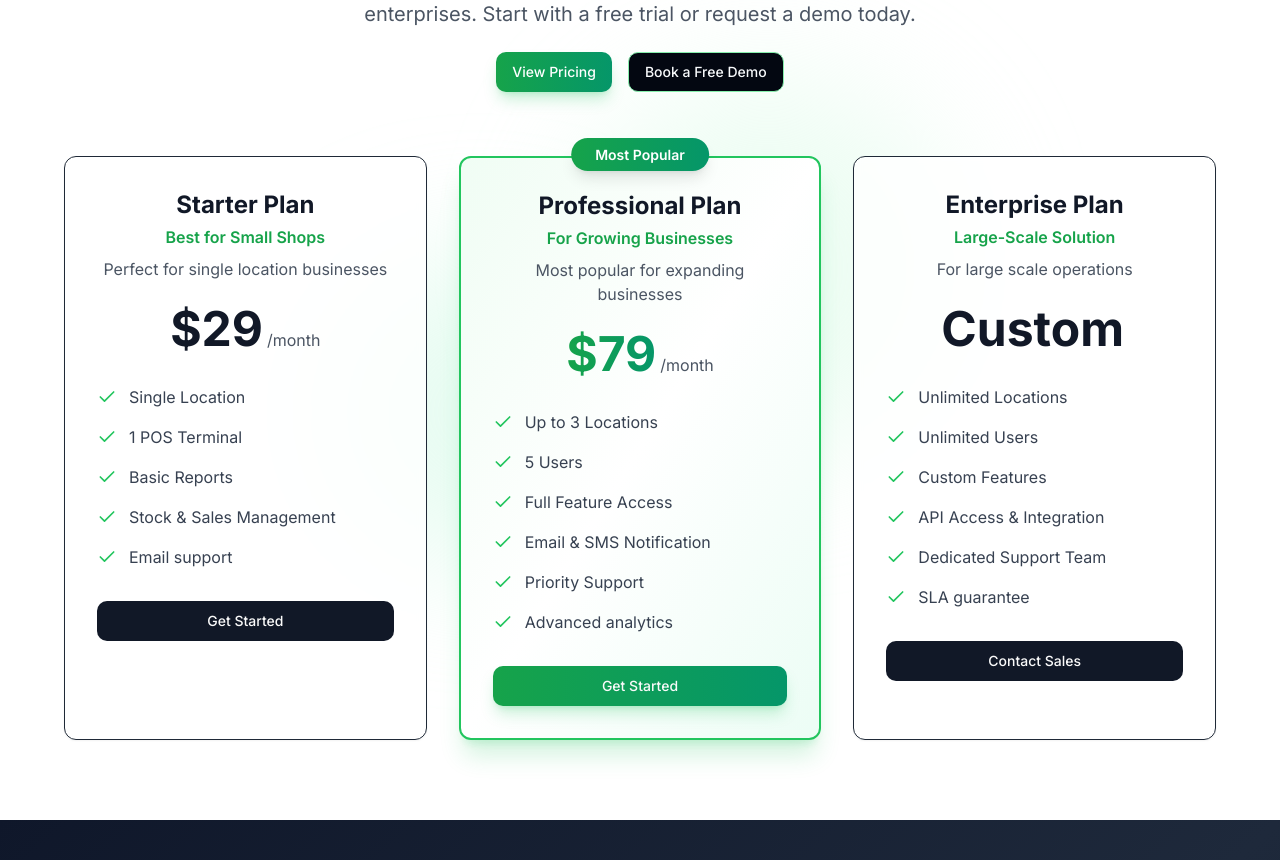
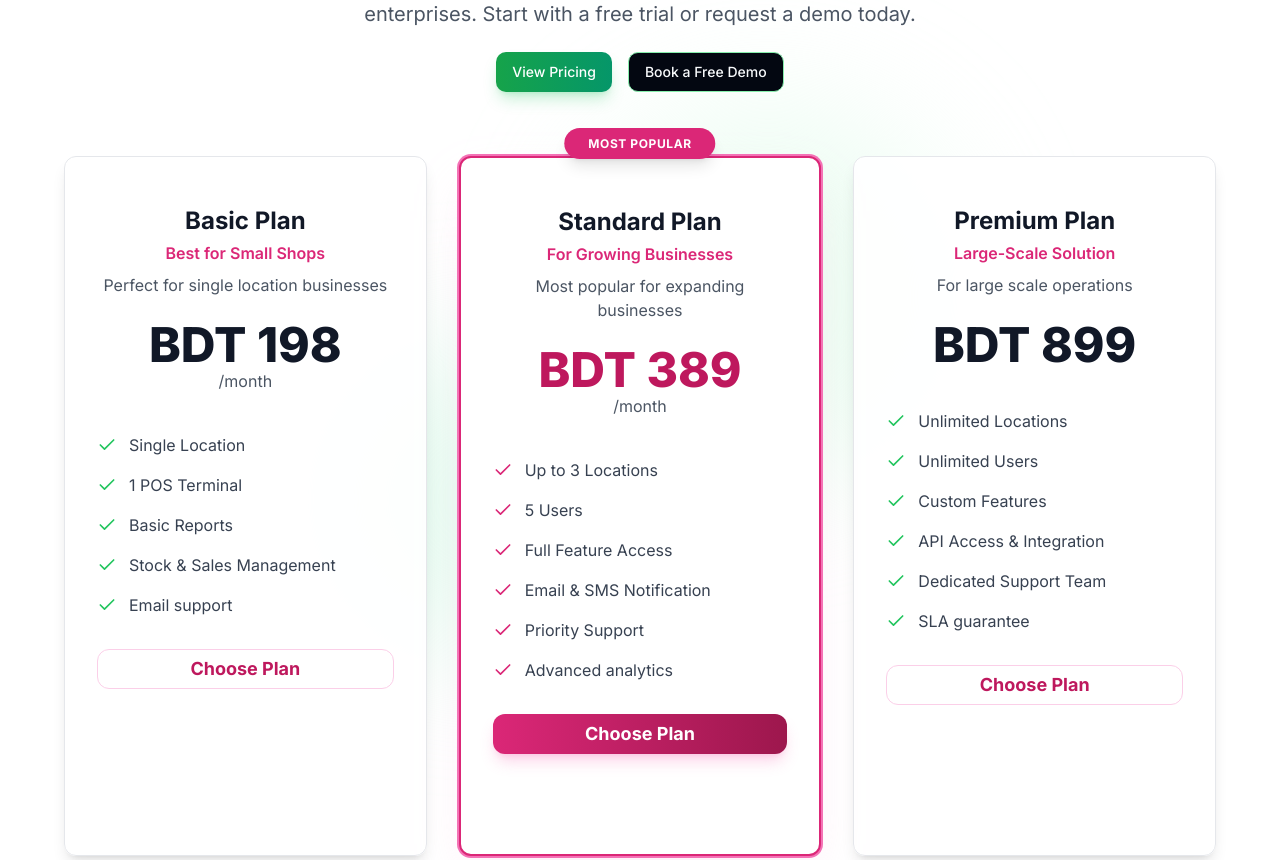
Before and after one commit to inflamesolutionsltd/pos, a React (Vite) app: page / in a window 1280 px wide. Shown: the part 2781-3641 px from the top of the page. Built offline with nearby package versions, Linux system fonts and the light colour scheme.

Commit message:
color and content change

```diff
--- a/src/components/sections/Pricing.tsx
+++ b/src/components/sections/Pricing.tsx
@@ -1,13 +1,12 @@
-
 import { Button } from "@/components/ui/button";
 import { Card } from "@/components/ui/card";
 import { Check } from "lucide-react";
 
 const plans = [
 	{
-    name: "Starter Plan",
+		name: "Basic Plan",
 		subtitle: "Best for Small Shops",
-    price: "$29",
+		price: "BDT 198",
 		period: "/month",
 		description: "Perfect for single location businesses",
 		features: [
@@ -15,14 +14,14 @@ const plans = [
 			"1 POS Terminal",
 			"Basic Reports",
 			"Stock & Sales Management",
-      "Email support"
+			"Email support",
 		],
-    popular: false
+		popular: false,
 	},
 	{
-    name: "Professional Plan",
+		name: "Standard Plan",
 		subtitle: "For Growing Businesses",
-    price: "$79",
+		price: "BDT 389",
 		period: "/month",
 		description: "Most popular for expanding businesses",
 		features: [
@@ -31,14 +30,14 @@ const plans = [
 			"Full Feature Access",
 			"Email & SMS Notification",
 			"Priority Support",
-      "Advanced analytics"
+			"Advanced analytics",
 		],
-    popular: true
+		popular: true,
 	},
 	{
-    name: "Enterprise Plan",
+		name: "Premium Plan",
 		subtitle: "Large-Scale Solution",
-    price: "Custom",
+		price: "BDT 899",
 		period: "",
 		description: "For large scale operations",
 		features: [
@@ -47,10 +46,10 @@ const plans = [
 			"Custom Features",
 			"API Access & Integration",
 			"Dedicated Support Team",
-      "SLA guarantee"
+			"SLA guarantee",
 		],
-    popular: false
-  }
+		popular: false,
+	},
 ];
 
 export const Pricing = () => {
@@ -67,69 +66,93 @@ export const Pricing = () => {
 						Choose the Perfect Plan for Your Business
 					</h2>
 					<p className="text-xl text-gray-600 max-w-3xl mx-auto">
-            Explore flexible pricing plans to suit every business stage—from startups to enterprises. Start with a free trial or request a demo today.
+						Explore flexible pricing plans to suit every business stage—from startups
+						to enterprises. Start with a free trial or request a demo today.
 					</p>
 					<div className="flex flex-col sm:flex-row gap-4 justify-center">
-            <Button className="bg-gradient-to-r from-green-600 to-emerald-600 hover:from-green-700 hover:to-emerald-700 text-white shadow-lg shadow-green-500/25">
+						<Button className="bg-gradient-to-r from-green-600 to-emerald-600 hover:from-green-600 hover:to-red-900 text-white shadow-lg shadow-green-500/25">
 							View Pricing
 						</Button>
-            <Button variant="outline" className="border-green-300 text-white-600 hover:bg-green-50 hover:text-green-600 transition-colors">
+						<Button
+							variant="outline"
+							className="border-green-300 text-white-600 hover:bg-green-50 hover:text-green-600 transition-colors"
+						>
 							Book a Free Demo
 						</Button>
 					</div>
 				</div>
 
 				<div className="grid md:grid-cols-3 gap-8 max-w-6xl mx-auto">
-          {plans.map((plan, index) => (
+					{plans.map((plan, index) => {
+						const isPopular = plan.popular;
+						return (
 							<Card
 								key={plan.name}
-              className={`p-8 relative hover:shadow-2xl transition-all duration-500 hover:-translate-y-3 animate-fade-in ${
-                plan.popular
-                  ? 'border-2 border-green-500 bg-gradient-to-br from-green-50 via-white to-emerald-50 scale-105 shadow-xl shadow-green-500/20'
-                  : 'hover:border-green-200 bg-white/80 backdrop-blur-sm'
-              }`}
+								className={`relative transition-all duration-500 animate-fade-in flex flex-col items-center
+          ${index === 1
+									? "z-20 scale-110 border-2 border-pink-600 bg-white shadow-2xl shadow-pink-200/40 hover:shadow-red-900/40 ring-2 ring-pink-400 min-h-[950px] md:min-h-[700px]"
+									: "z-10 bg-white/90 border border-gray-200 shadow-lg hover:shadow-red-900/30 min-h-[500px] md:min-h-[550px]"
+								}
+          py-12 px-6 md:px-8
+        `}
 								style={{ animationDelay: `${index * 200}ms` }}
 							>
-              {plan.popular && (
-                <div className="absolute -top-4 left-1/2 transform -translate-x-1/2">
-                  <span className="bg-gradient-to-r from-green-600 to-emerald-600 text-white px-6 py-2 rounded-full text-sm font-semibold shadow-lg">
+								{isPopular && (
+									<div className="absolute -top-7 left-1/2 -translate-x-1/2">
+										<span className="px-6 py-2 rounded-full bg-pink-600 text-white text-xs font-bold shadow-lg tracking-wider uppercase">
 											Most Popular
 										</span>
 									</div>
 								)}
-
-              <div className="text-center mb-8">
-                <h3 className="text-2xl font-bold text-gray-900 mb-1">{plan.name}</h3>
-                <p className="text-green-600 font-semibold mb-2">{plan.subtitle}</p>
+								<div className="text-center mb-8 w-full">
+									<h3 className="text-2xl font-bold text-gray-900 mb-1">
+										{plan.name}
+									</h3>
+									<p className="text-pink-600 font-semibold mb-2">
+										{plan.subtitle}
+									</p>
 									<p className="text-gray-600 mb-6">{plan.description}</p>
-                <div className="flex items-baseline justify-center">
-                  <span className={`text-5xl font-bold ${plan.popular ? 'bg-gradient-to-r from-green-600 to-emerald-600 bg-clip-text text-transparent' : 'text-gray-900'}`}>
+									<div className="flex flex-col items-center justify-center mb-2">
+										<span
+											className={`text-5xl font-extrabold ${
+												isPopular ? "text-pink-700" : "text-gray-900"
+											}`}
+										>
 											{plan.price}
 										</span>
-                  <span className="text-gray-600 ml-1">{plan.period}</span>
+										<span className="text-gray-600 text-base">
+											{plan.period}
+										</span>
 									</div>
 								</div>
-
-              <ul className="space-y-4 mb-8">
+								<ul className="space-y-4 mb-8 w-full">
 									{plan.features.map((feature) => (
-                  <li key={feature} className="flex items-center">
-                    <Check className="h-5 w-5 text-green-500 mr-3 flex-shrink-0" />
-                    <span className="text-gray-700">{feature}</span>
+										<li key={feature} className="flex items-center w-full">
+											<Check
+												className={`h-5 w-5 ${
+													isPopular ? "text-pink-600" : "text-green-500"
+												} mr-3 flex-shrink-0`}
+											/>
+											<span className="text-gray-700 text-left">
+												{feature}
+											</span>
 										</li>
 									))}
 								</ul>
-
 								<Button
-                className={`w-full transition-all duration-300 ${
-                  plan.popular
-                    ? 'bg-gradient-to-r from-green-600 to-emerald-600 hover:from-green-700 hover:to-emerald-700 transform hover:scale-105 shadow-lg shadow-green-500/25'
-                    : 'bg-gray-900 hover:bg-gray-800 transform hover:scale-105'
+									className={`w-full py-3 text-lg font-bold rounded-lg transition-all duration-300
+            ${isPopular
+											? "bg-gradient-to-r from-pink-600 to-pink-800 hover:from-pink-700 hover:to-pink-900 text-white shadow-lg shadow-pink-400/30"
+											: "bg-white border border-pink-200 text-pink-700 hover:bg-pink-50"
 										}`}
 								>
-                {plan.name === "Enterprise Plan" ? "Contact Sales" : "Get Started"}
+									{plan.name === "Enterprise Plan"
+										? "Contact Sales"
+										: "Choose Plan"}
 								</Button>
 							</Card>
-          ))}
+						);
+					})}
 				</div>
 			</div>
 		</section>
```
Also changed, not shown: 1 other file (tests, documents, lock files or other folders). Lines whose indentation alone changed are shown as unchanged.
